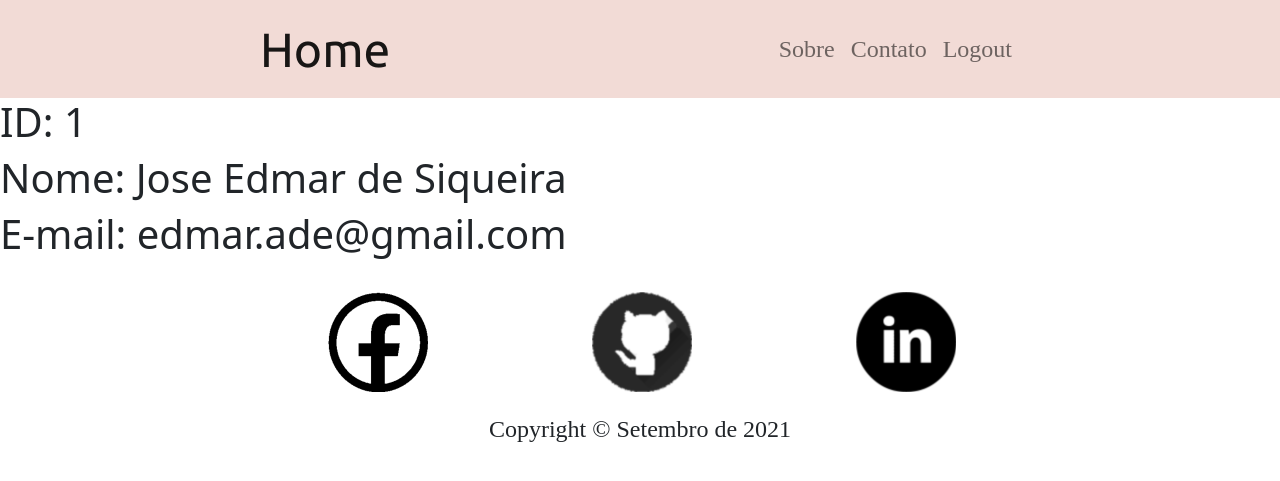
After one commit to jesiqueira/devweb, a Flask app: page /account in a window 1280 px wide. The commit adds this page. Shown: the top 481 px of the page. Run offline with Flask 2, Linux system fonts and the light colour scheme; a user stored in the database is signed in; data comes from the database, SQL or seed files in the repository.

Commit message:
Terminado permissões de acesso, iniciado configurações da pagina account

```diff
--- a/app/__init__.py
+++ b/app/__init__.py
@@ -10,6 +10,9 @@ db = SQLAlchemy()
 bcrypt = Bcrypt()
 migrate = Migrate()
 login_manager = LoginManager()
+login_manager.login_view = 'rota.login'
+login_manager.login_message = 'Faça login para acessar essa página.'
+login_manager.login_message_category = 'info'
 
 
 def create_app(config_class=Config):
--- a/app/rotas.py
+++ b/app/rotas.py
@@ -1,8 +1,8 @@
-from flask import render_template, flash, redirect, url_for, Blueprint
+from flask import render_template, flash, redirect, url_for, Blueprint, request
 from app import db, bcrypt
 from app.controllers.forms import ContatoForm, LoginForm, RegistroForm
 from app.models.models import User, Login
-from flask_login import login_user, current_user, logout_user
+from flask_login import login_user, current_user, logout_user, login_required
 
 
 rota = Blueprint('rota', __name__)
@@ -90,7 +90,8 @@ def login():
 
         if login and bcrypt.check_password_hash(login.senha, form.password.data):
             login_user(login, remember=form.remember.data)
-            return redirect(url_for('rota.home'))
+            next_page = request.args.get('next')
+            return redirect(next_page) if next_page else redirect(url_for('rota.home'))
         else:
             flash(
                 "Login não teve sucesso. Por favor verifique o e-mail e a senha.", 'danger')
@@ -101,3 +102,9 @@ def login():
 def logout():
     logout_user()
     return redirect(url_for('rota.home'))
+
+@rota.route('/account')
+@login_required
+def account():
+    user = User.query.filter_by(id=current_user.id).first()
+    return render_template('account.html', title='Account', user=user)
--- /dev/null
+++ b/app/templates/account.html
@@ -0,0 +1,7 @@
+{%extends 'layout.html' %}
+
+{% block content%}
+    <h1>ID: {{ current_user.id }}</h1>
+    <h1>Nome: {{ user.nome}}</h1>
+    <h1>E-mail: {{ current_user.email }}</h1>
+{% endblock %}
--- a/app/templates/layout.html
+++ b/app/templates/layout.html
@@ -41,8 +41,8 @@
                     </button>
                     <div class="collapse navbar-collapse" id="navbarScroll">
                         <ul class="navbar-nav ms-auto">
-                            <li class="nav-item"><a href="about" class="nav-link">Sobre</a></li>
-                            <li class="nav-item"><a href="contato" class="nav-link">Contato</a></li>
+                            <li class="nav-item"><a href="{{url_for('rota.about')}}" class="nav-link">Sobre</a></li>
+                            <li class="nav-item"><a href="{{url_for('rota.contato')}}" class="nav-link">Contato</a></li>
                             {% if current_user.is_authenticated %}
                                 <li class="nav-item"><a href="{{url_for('rota.logout')}}" class="nav-link">Logout</a></li>
                             {% else %}
@@ -59,7 +59,7 @@
         {% with messages = get_flashed_messages(with_categories=true) %}
             {% if messages %}
                 {% for category, message in messages%}
-                    <div class="alert alert-{{ category }}">
+                    <div class="alert alert-{{ category }} text-center">
                         {{message}}
                     </div>
                 {% endfor %}
```
Also changed, not shown: 1 other file.
